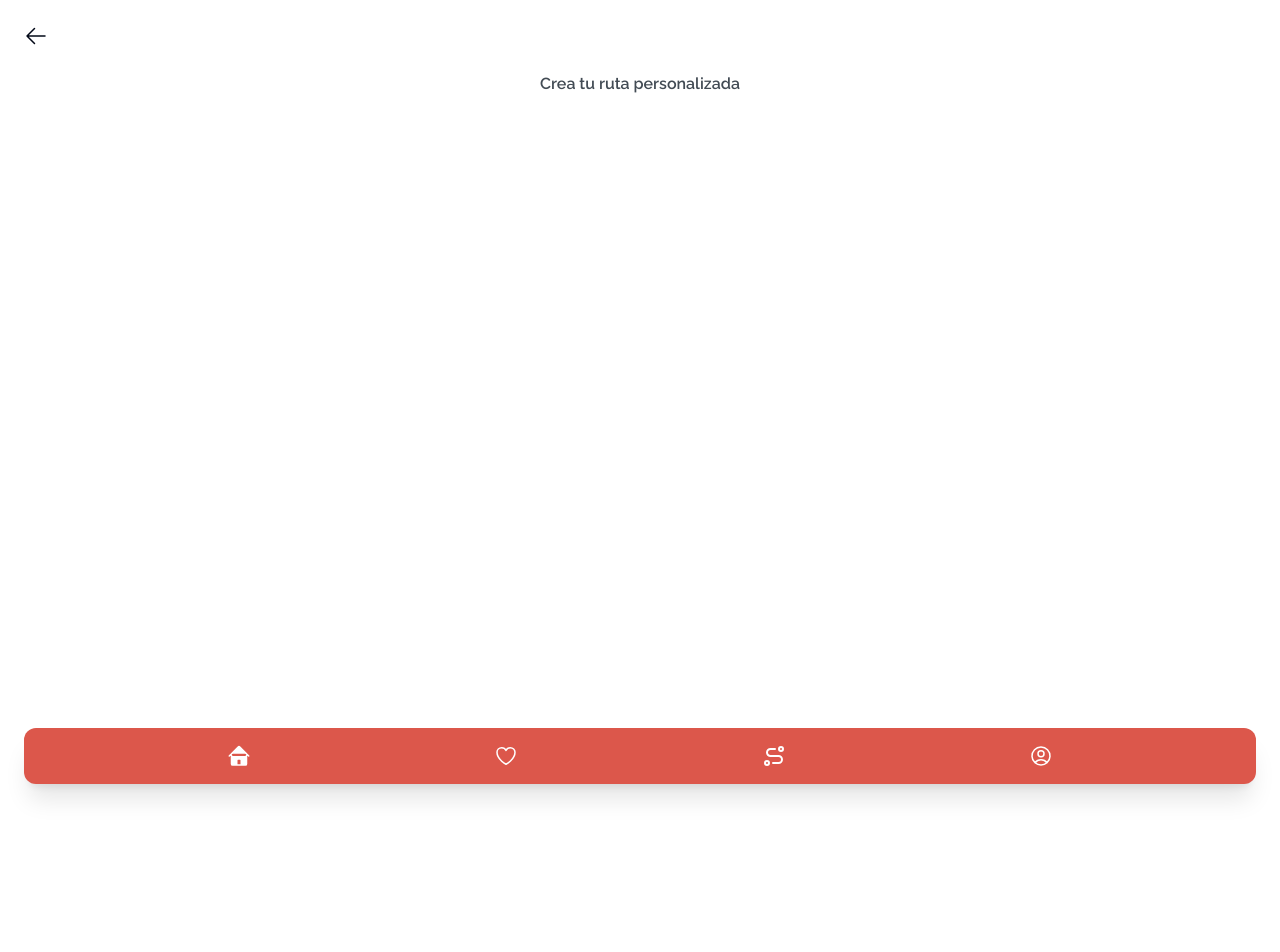
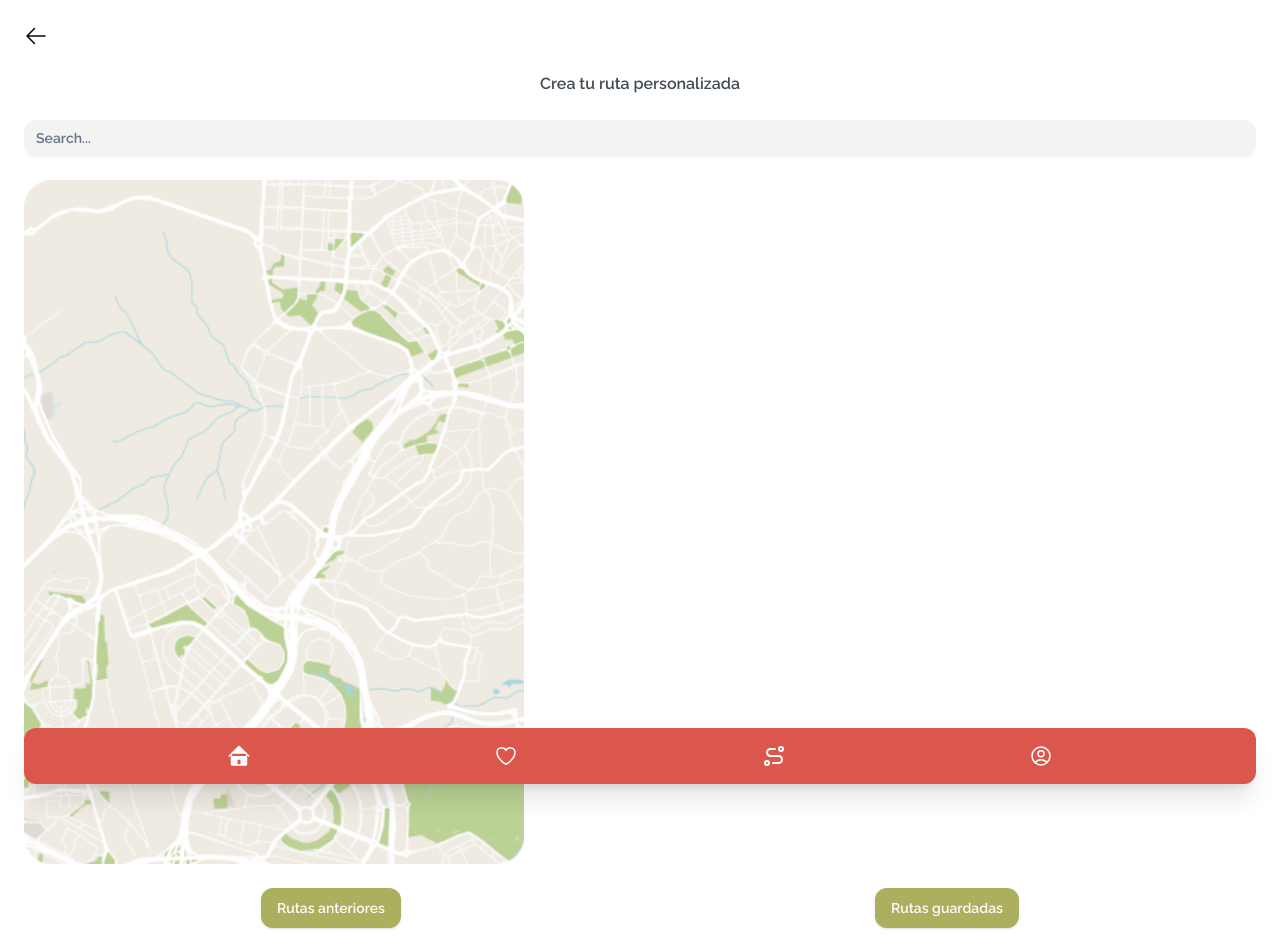
Before and after one commit to ecaleb97/hack4good, a Next.js app: page /create-route in a window 1280 px wide. Shown: the top 952 px of the page. Before the commit the page ends 800 px from the top, so only its background shows below. Built offline with nearby package versions, Linux system fonts and the light colour scheme.

Commit message:
Add search functionality and display map image and mini cards on create route page

```diff
--- a/app/(routes)/create-route/page.tsx
+++ b/app/(routes)/create-route/page.tsx
@@ -1,14 +1,32 @@
 import { Footer } from "@/components/footer/footer"
 import { raleway } from "@/components/ui/fonts"
+import Image from "next/image"
+import map2 from "@/app/assets/images/map2.png"
+import { Search } from "@/components/search/search"
+import { MiniCard } from "@/components/card/mini-card"
 
 export default function MyRoute () {
   return (
     <div className={`my-6 ${raleway.className} font-semibold text-[#424B54]`}>
       <h3
-        className="text-center"
+        className="text-center mb-6"
       >
         Crea tu ruta personalizada
+
       </h3>
+      <Search />
+      <Image
+        src={map2}
+        alt="Map"
+        width={500}
+        height={250}
+        priority
+        className="my-6"
+      />
+      <div className="flex justify-around mb-20">
+        <MiniCard message="Rutas anteriores" />
+        <MiniCard message="Rutas guardadas" />
+      </div>
       <Footer />
     </div>
   )
```
Also changed, not shown: app/assets/images/map2.png (added).
